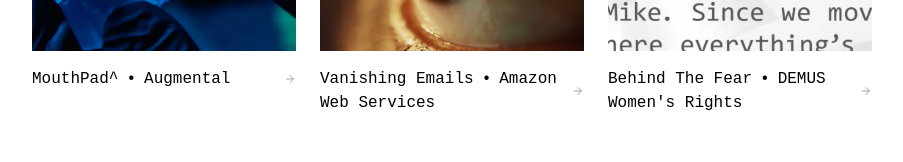
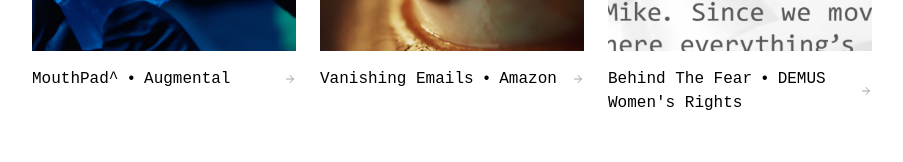
Before and after one commit to miguelcastroe/miguelcastrocreativetech, a React (Vite) app: page / in a window 1280 px wide. Shown: the part 1042-1204 px from the top of the page, without its empty margins (188-1091 px from the left). Built offline with nearby package versions, Linux system fonts and the light colour scheme; a web font is replaced by a local one.

Commit message:
Update project label from "Amazon Web Services" to "Amazon"
This commit modifies the label for the "Vanishing Emails" project in the WorksSection component, changing it from "Amazon Web Services" to "Amazon" for clarity and conciseness.
[skip gpt_engineer]

```diff
--- a/src/components/WorksSection.tsx
+++ b/src/components/WorksSection.tsx
@@ -38,7 +38,7 @@ const WorksSection = () => {
             <div className="group-hover:text-[#ff4f00] transition-colors text-base">
               <span>Vanishing Emails</span>
               <span className="mx-2">•</span>
-              <span>Amazon Web Services</span>
+              <span>Amazon</span>
             </div>
             <ArrowRight className="w-3 h-3 text-[#a1a1aa] transition-transform group-hover:text-[#ff4f00] group-hover:translate-x-1 flex-shrink-0" />
           </div>
```
